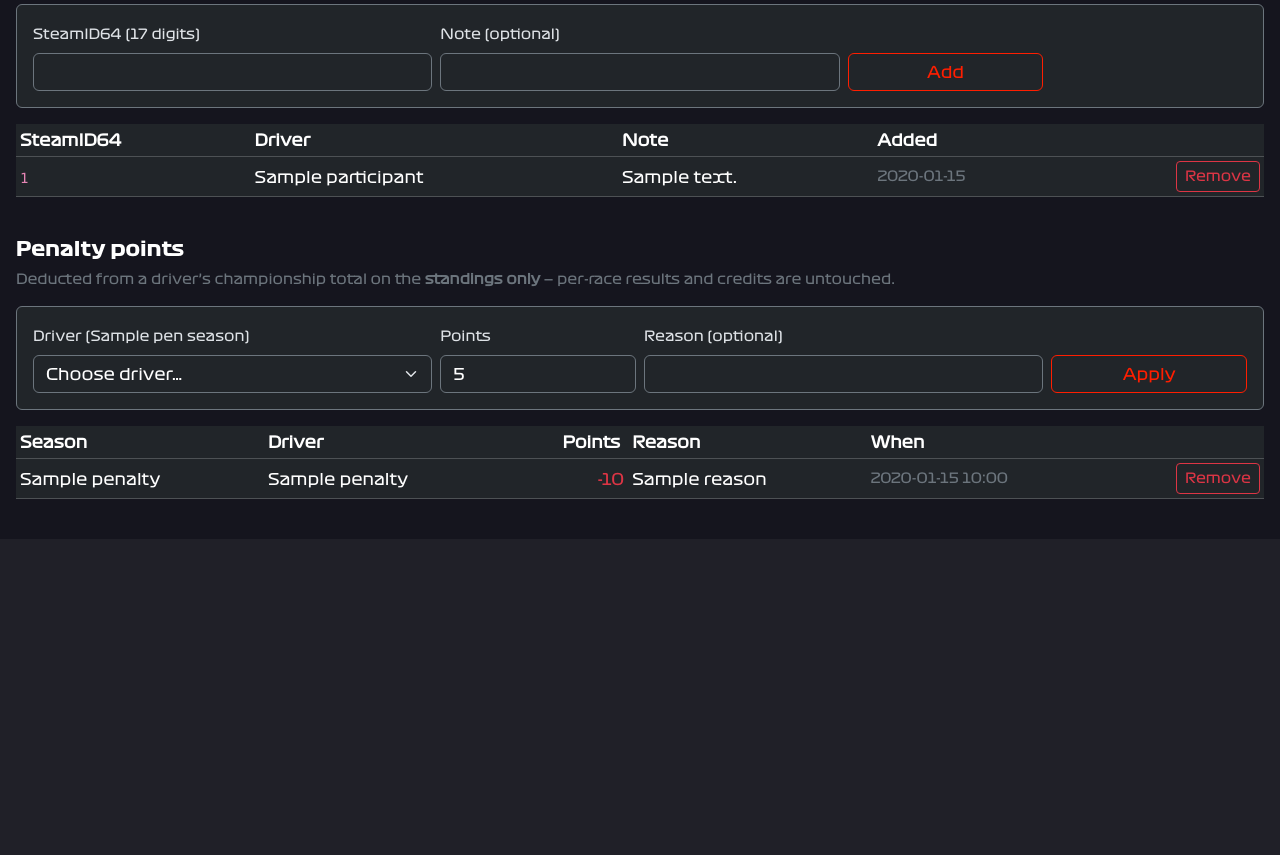
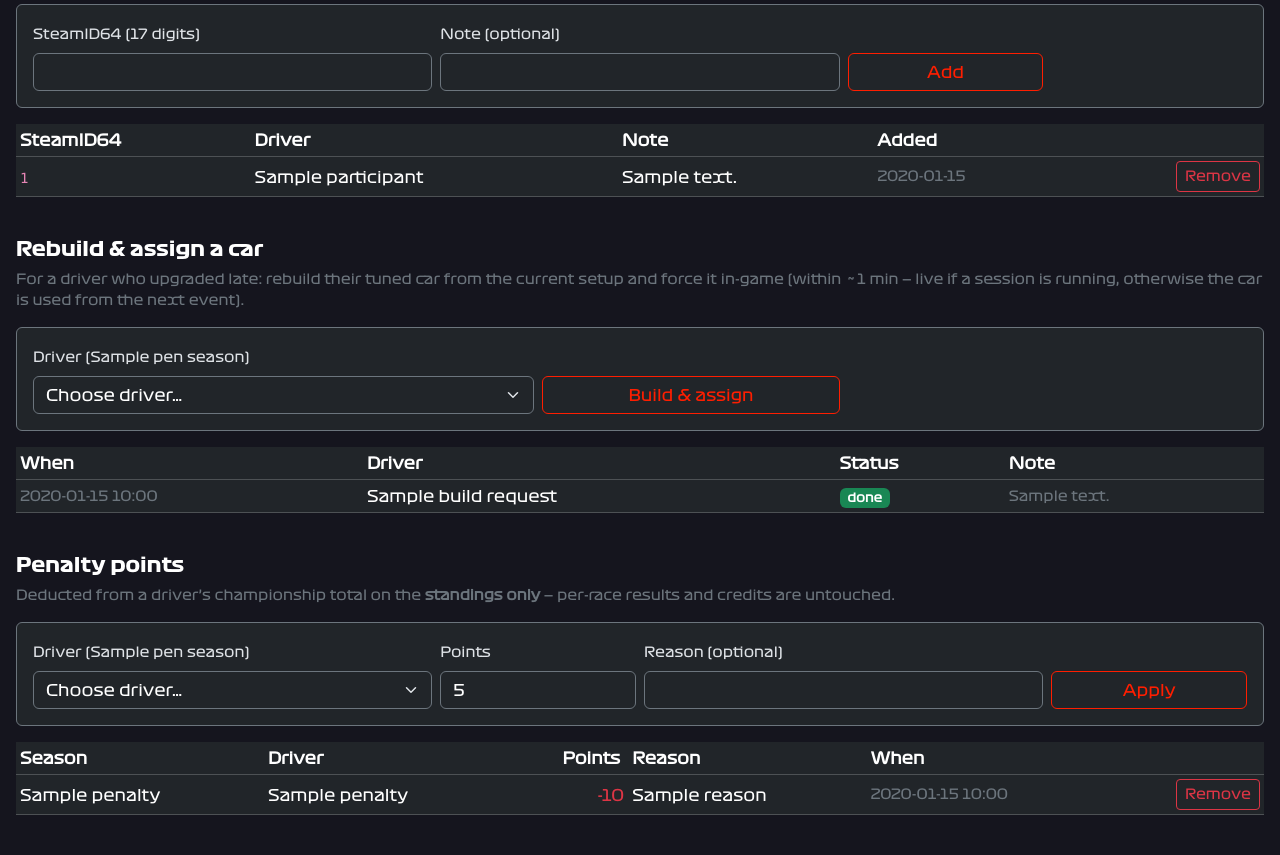
Before and after one commit to Dremet/tsura2, a Flask app: template tsura/app/blueprints/career/templates/career/admin.html in a window 1280 px wide. Shown: the part 789-1644 px from the top of the page. Before the commit the page ends 1288 px from the top, so only its background shows below. Run offline with Flask 3, Linux system fonts and the light colour scheme; the template is opened without the code that fills it: most values are stand-ins (such as "Sample title", 1, 10 or a date in 2020); parts of the project's set-up code (start-up, migrations or seed data) failed here and were passed over; some libraries are stand-ins or nearby versions.

Commit message:
Career admin: build & assign a car for a driver (late-upgrade button)
Enqueues into career.car_build_requests (migration 013); a career cron builds
the one .veh, updates assignments.json and forces it in-game, marks the row.

Co-Authored-By: Claude Fable 5 <noreply@anthropic.com>

```diff
--- a/tsura/app/blueprints/career/templates/career/admin.html
+++ b/tsura/app/blueprints/career/templates/career/admin.html
@@ -138,6 +138,37 @@
   </table>
 </div>
 
+<h5 class="mt-4">Rebuild &amp; assign a car</h5>
+<p class="text-secondary small">For a driver who upgraded late: rebuild their tuned car from the
+  current setup and force it in-game (within ~1 min — live if a session is running, otherwise the
+  car is used from the next event).</p>
+{% if pen_season %}
+<div class="card bg-dark border-secondary mb-3"><div class="card-body">
+  <form method="post" action="{{ url_for('career.admin_build_car') }}" class="row g-2 align-items-end">
+    <input type="hidden" name="csrf_token" value="{{ csrf_token }}">
+    <input type="hidden" name="season_id" value="{{ pen_season.id }}">
+    <div class="col-md-5"><label class="form-label small">Driver ({{ pen_season.name }})</label>
+      <select name="steam_id" class="form-select bg-dark text-white border-secondary" required>
+        <option value="" disabled selected>Choose driver…</option>
+        {% for d in pen_drivers %}<option value="{{ d.steam_id }}">{{ d.name }}</option>{% endfor %}
+      </select></div>
+    <div class="col-md-3"><button class="btn btn-warm-red w-100">Build &amp; assign</button></div>
+  </form>
+</div></div>
+{% else %}<div class="alert alert-secondary">No active season.</div>{% endif %}
+{% if build_requests %}
+<div class="table-responsive"><table class="table table-dark table-sm align-middle">
+  <thead><tr><th>When</th><th>Driver</th><th>Status</th><th>Note</th></tr></thead>
+  <tbody>
+  {% for r in build_requests %}
+    <tr><td class="text-secondary small">{{ r.requested_at.strftime('%Y-%m-%d %H:%M') }}</td>
+      <td>{{ r.driver_name or r.steam_id }}</td>
+      <td>{% if r.status=='done' %}<span class="badge bg-success">done</span>{% elif r.status=='error' %}<span class="badge bg-danger">error</span>{% else %}<span class="badge bg-secondary">pending</span>{% endif %}</td>
+      <td class="text-secondary small">{{ r.note or '' }}</td></tr>
+  {% endfor %}
+  </tbody></table></div>
+{% endif %}
+
 <h5 class="mt-4">Penalty points</h5>
 <p class="text-secondary small">Deducted from a driver’s championship total on
   the <strong>standings only</strong> — per-race results and credits are untouched.</p>
```
Also changed, not shown: tsura/app/blueprints/career/routes.py (+31 -0 lines).
